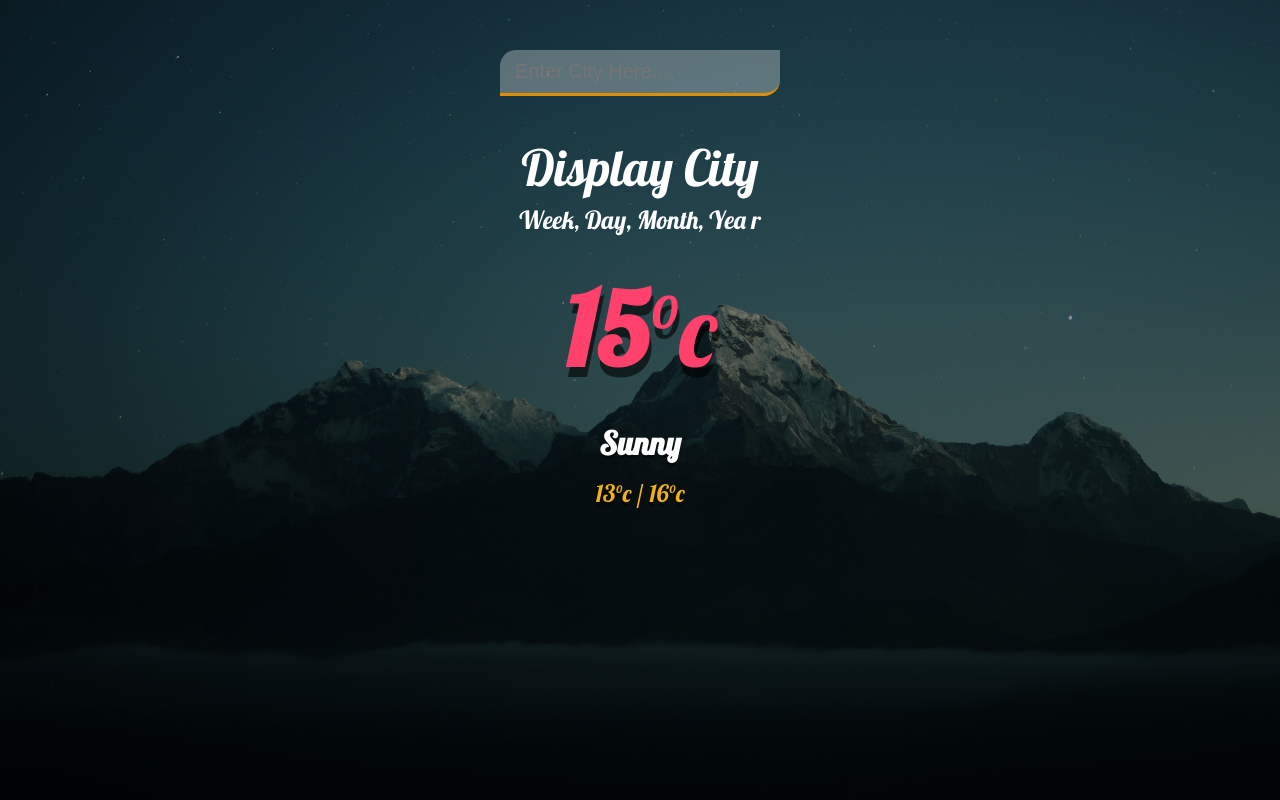
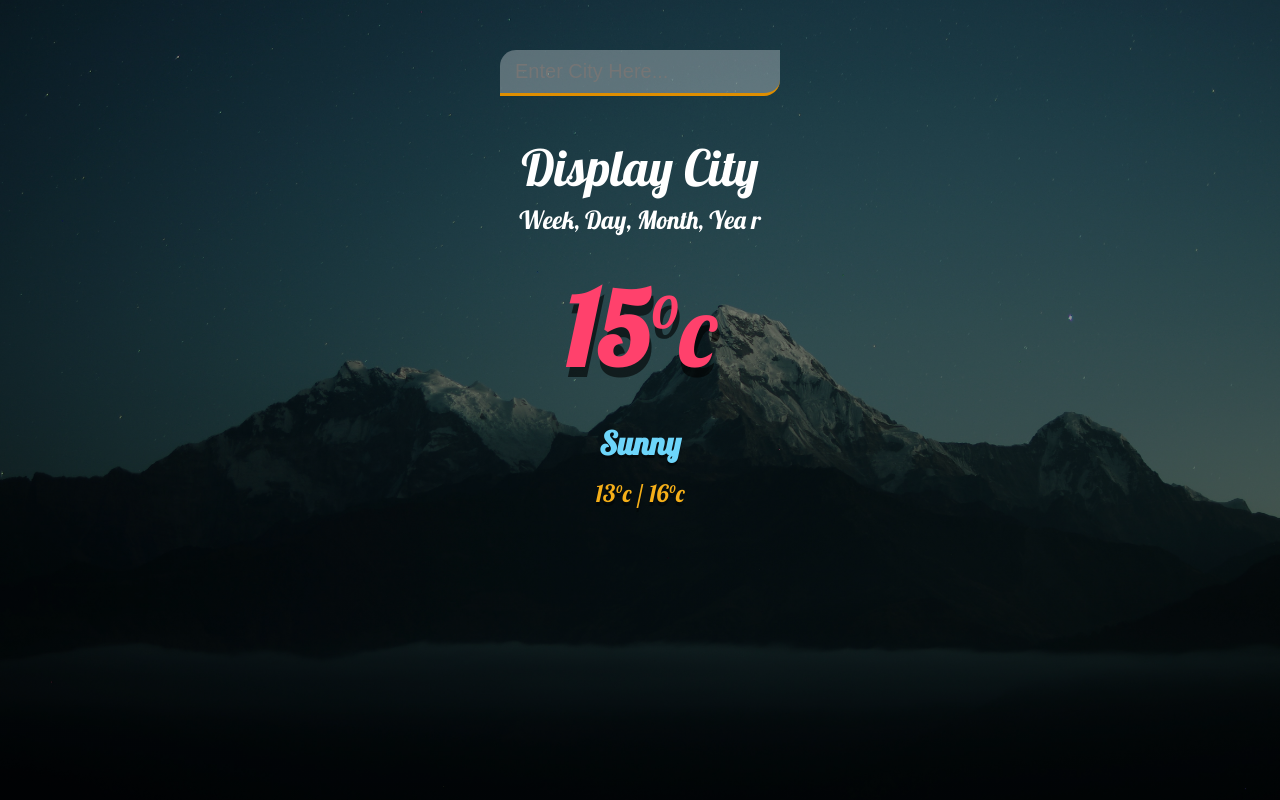
Before and after one commit to blackapple1003/WeatherApp, a PHP site: page / in a window 1280 px wide. Run offline with PHP 8.4, Linux system fonts and the light colour scheme.

Commit message:
Update css.css

```diff
--- a/weather2/css.css
+++ b/weather2/css.css
@@ -81,7 +81,7 @@
   }
 
   .current .weather {
-    color: #FFF;
+    color: #6DD5FA;
     font-size: 32px;
     font-weight: 700;
     font-style: bold;
```
